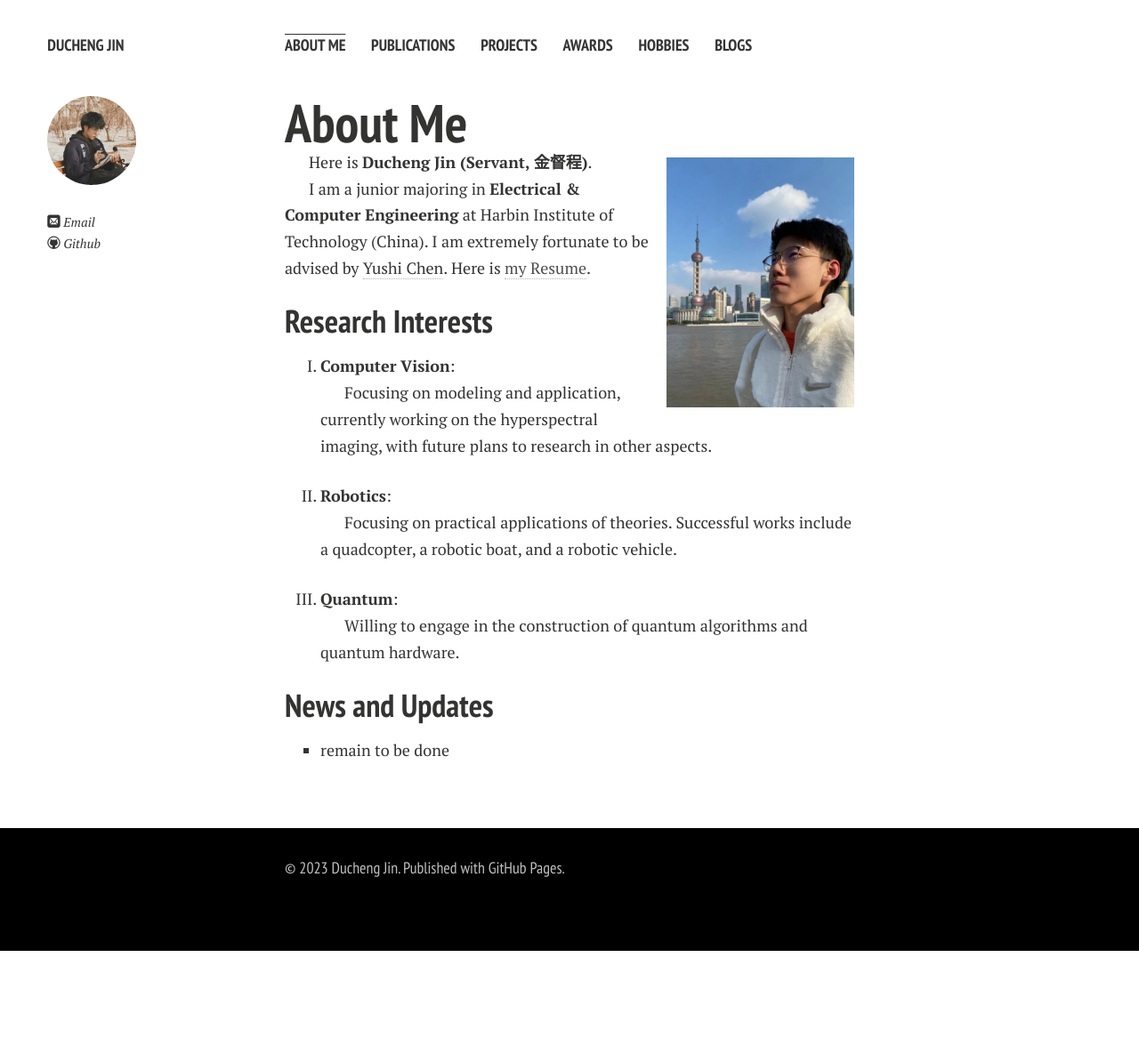
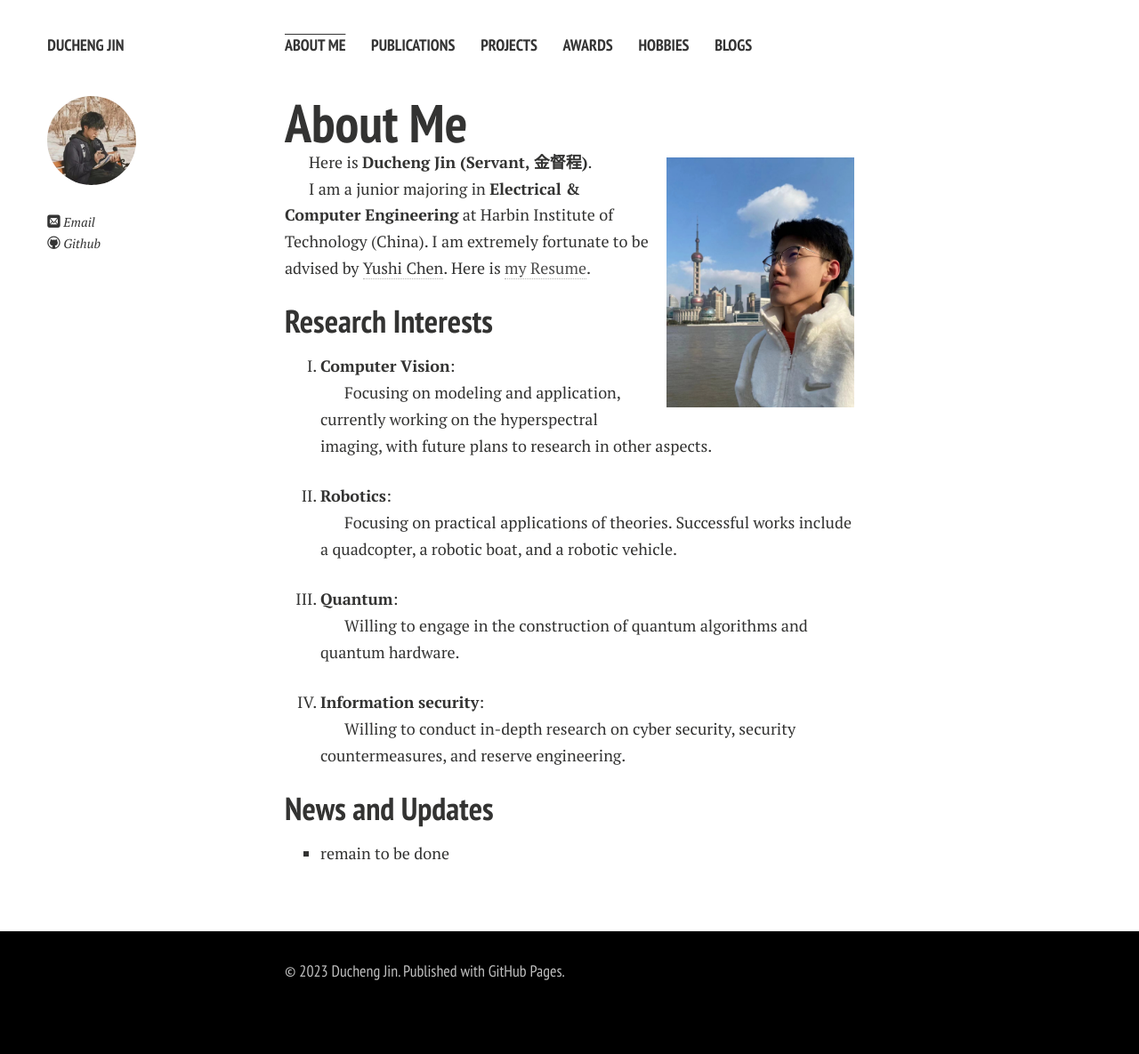
Before and after one commit to JinDucheng/JinDucheng.github.io, a Jekyll site: the page built from index.md, in a window 1280 px wide. Shown: the whole page at 89% size. Built offline with Jekyll 4.4.1, drawn with Linux system fonts in a browser that asks for light colours; nearby versions of some CDN libraries; comment, search, counter and statistics services are not loaded; a style sheet for code colours, icons or effects is not loaded; our own code applies the rules of GitHub Pages for plain Markdown files; before the commit the page ends 1069 px from its top, so only the background shows below that.

Commit message:
Update index.md

```diff
--- a/index.md
+++ b/index.md
@@ -24,6 +24,10 @@ I am a junior majoring in **Electrical & Computer Engineering** at Harbin Instit
 
    Willing to engage in the construction of quantum algorithms and quantum hardware.
 
+4. **Information security**:
+
+   Willing to conduct in-depth research on cyber security, security countermeasures, and reserve engineering.
+
 ## News and Updates
 
 - remain to be done
```
